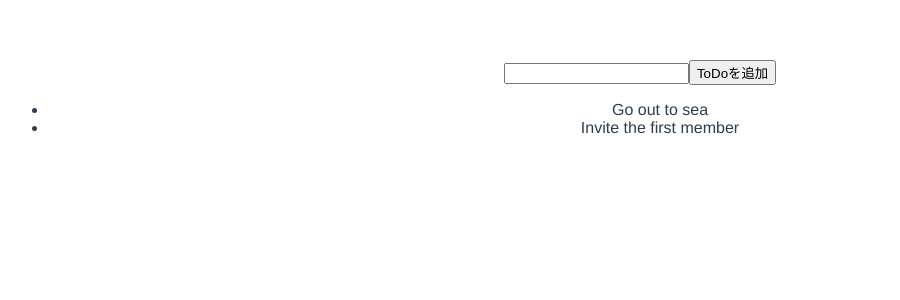
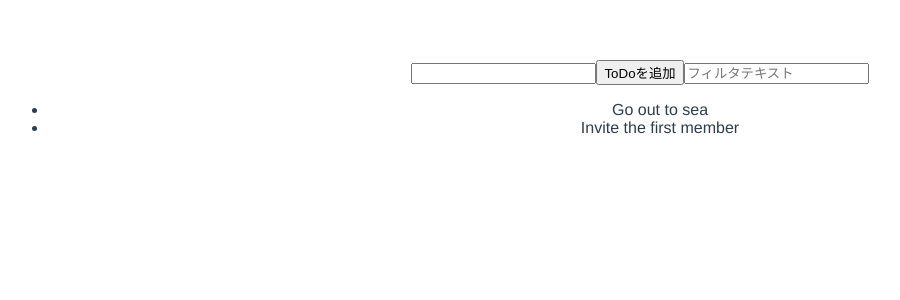
Before and after one commit to yusuke2930/vue-todo-list, a Vue app: page / in a window 1280 px wide. Shown: the top 300 px of the page, without its empty margins (0-900 px from the left). Built offline with nearby package versions, Linux system fonts and the light colour scheme.

Commit message:
computed

```diff
--- a/src/components/ToDoList.vue
+++ b/src/components/ToDoList.vue
@@ -2,9 +2,13 @@
     <input v-model="inputValue">
     <button v-on:click="handleClick">ToDoを追加</button>
 
+    <input
+        v-model="filterValue"
+        placeholder="フィルタテキスト">
+
     <ul>
         <li
-            v-for="todo in todoItems"
+            v-for="todo in filteredTodoItems"
             v-bind:key="todo.id"
             v-on:click="todo.done = !todo.done">
             <span v-if="todo.done">✅</span>
@@ -21,6 +25,7 @@ export default {
                 { id: 1, text: 'Go out to sea', done: false },
                 { id: 2, text: 'Invite the first member', done: false },
             ],
+            filterValue: '',
         }
     },
     methods: {
@@ -31,6 +36,16 @@ export default {
             })
             this.inputValue = ''
         }
+    },
+    computed: {
+        filteredTodoItems() {
+            if (!this.filterValue) {
+                return this.todoItems
+            }
+            return this.todoItems.filter((todo) => {
+                return todo.text.includes(this.filterValue)
+            })
+        }
     }
 }
 </script>
```
